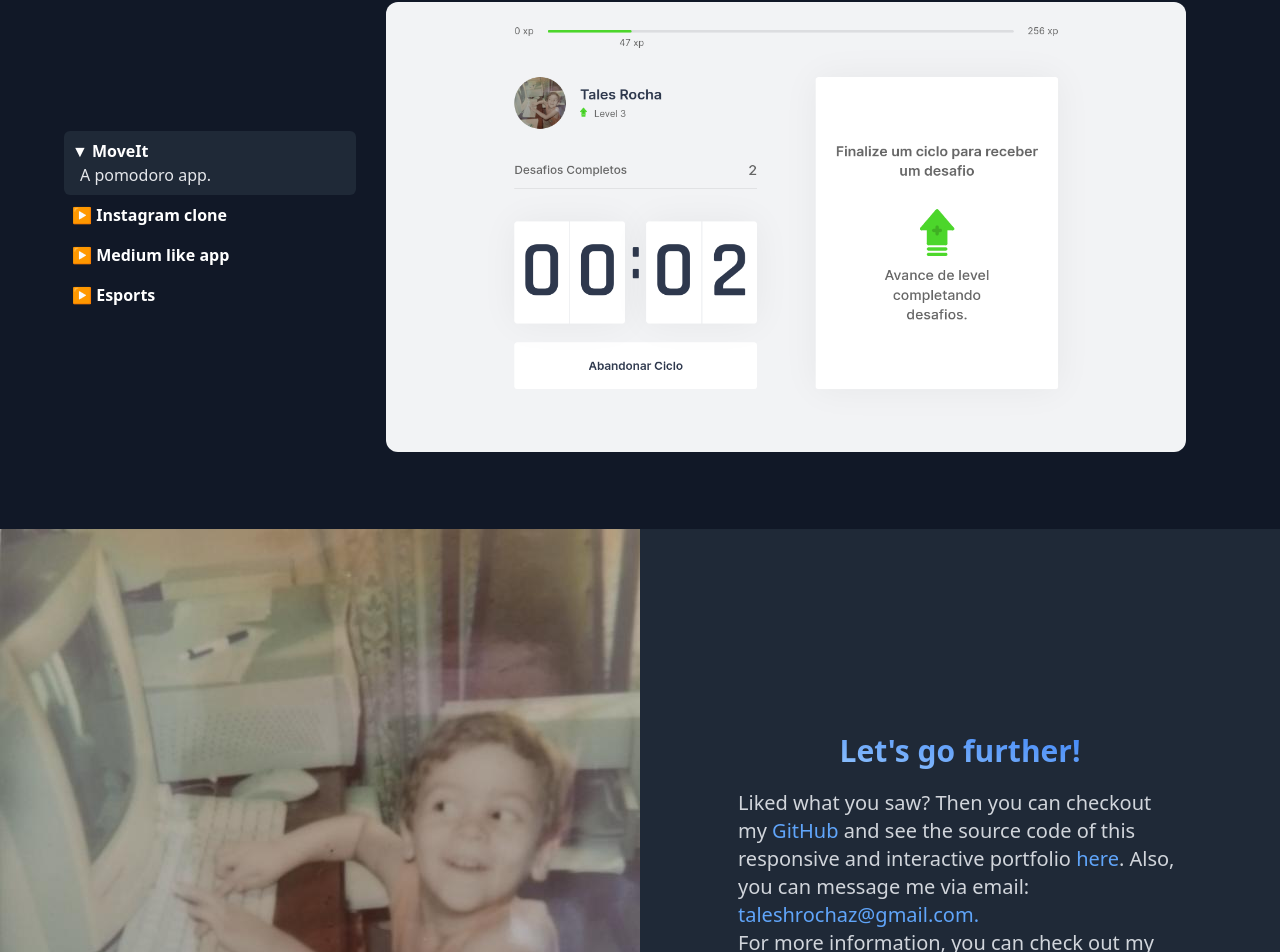
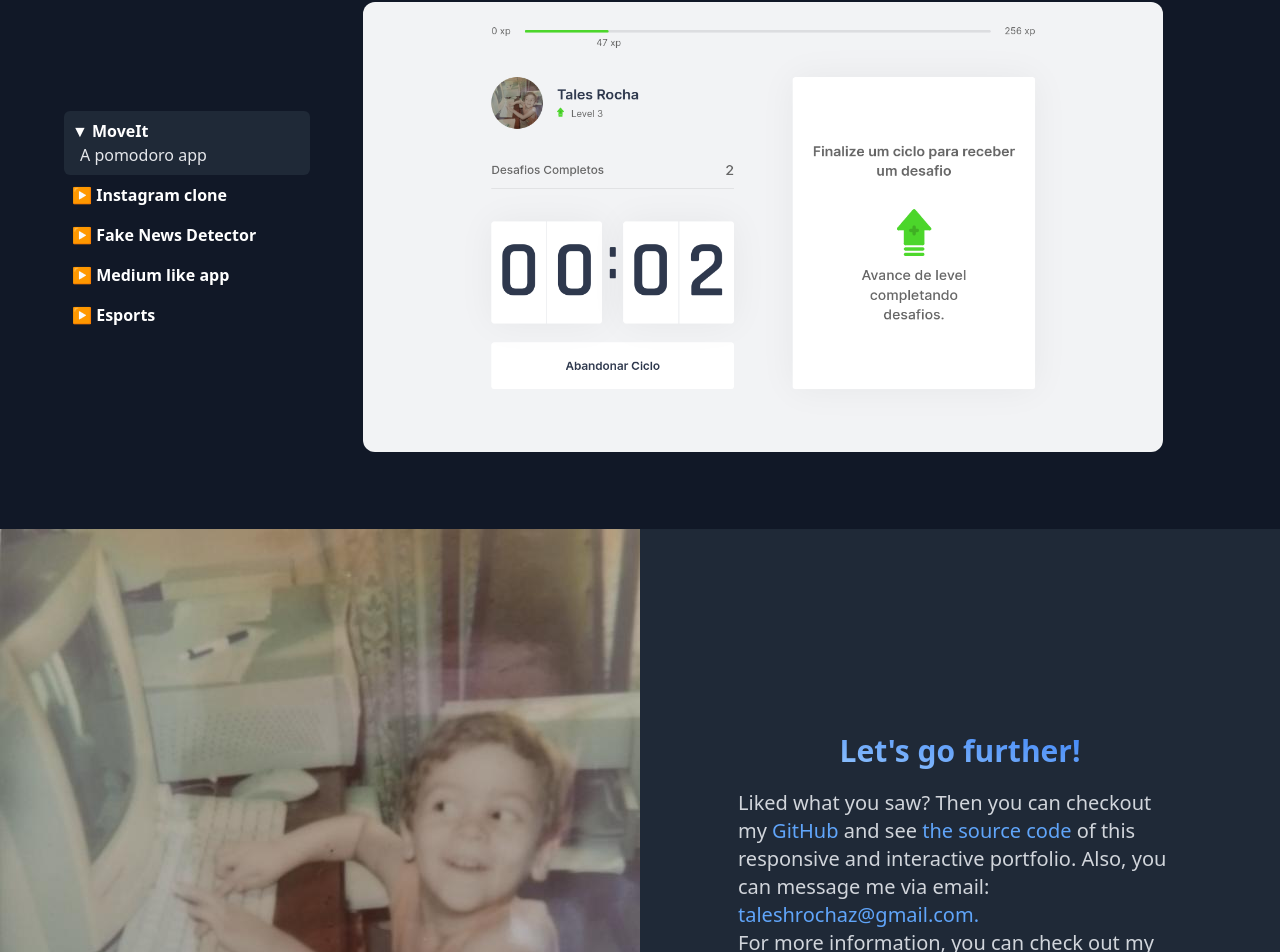
Before and after one commit to taleshrocha/portfolio, a Next.js app: page / in a window 1280 px wide. Shown: the part 1965-2917 px from the top of the page. Built offline with nearby package versions, Linux system fonts and the light colour scheme.

Commit message:
Added fake news detector

```diff
--- a/src/components/Further.tsx
+++ b/src/components/Further.tsx
@@ -21,15 +21,16 @@ export default function Further() {
           >
             GitHub{" "}
           </a>{" "}
-          and see the source code of this responsive and interactive portfolio{" "}
+          and see{" "}
           <a
             className="text-blue-400 hover:text-purple-400 hover:underline"
             href="https://github.com/taleshrocha/portfolio"
             target="_blank"
           >
-            here
-          </a>
-          . Also, you can message me via email:{" "}
+            the source code
+          </a>{" "}
+          of this responsive and interactive portfolio. Also, you can message me
+          via email:{" "}
           <a
             className="text-blue-400 hover:text-purple-400 hover:underline"
             href="mailto:taleshrochaz@gmail.com?subject=Let's talk!"
--- a/src/components/Projects.tsx
+++ b/src/components/Projects.tsx
@@ -3,6 +3,7 @@ import moveitImg from "@/assets/moveit.png";
 import instaImg from "@/assets/instagram.png";
 import mediumImg from "@/assets/medium.png";
 import esportsImg from "@/assets/esports.png";
+import fakenewsImg from "@/assets/fakenews.png";
 import Image from "next/image";
 
 export default function Projects() {
@@ -20,19 +21,23 @@ export default function Projects() {
         descriptions={[
           {
             name: "MoveIt",
-            desc: "A pomodoro app.",
+            desc: "A pomodoro app",
           },
           {
             name: "Instagram clone",
-            desc: "An Instagram clone.",
+            desc: "An Instagram clone",
+          },
+          {
+            name: "Fake News Detector",
+            desc: "An app to detect Fake News",
           },
           {
             name: "Medium like app",
-            desc: "A Medium clone.",
+            desc: "A Medium clone",
           },
           {
             name: "Esports",
-            desc: "An app to online game matching.",
+            desc: "An app to online game matching",
           },
         ]}
       >
@@ -41,6 +46,9 @@ export default function Projects() {
         </MenuCarouselItem>
         <MenuCarouselItem>
           <Image className="rounded-xl" src={instaImg} alt="" width={800} />
+        </MenuCarouselItem>
+        <MenuCarouselItem>
+          <Image className="rounded-xl" src={fakenewsImg} alt="" width={800} />
         </MenuCarouselItem>
         <MenuCarouselItem>
           <Image className="rounded-xl" src={mediumImg} alt="" width={800} />
```
Also changed, not shown: src/assets/fakenews.png (added).
